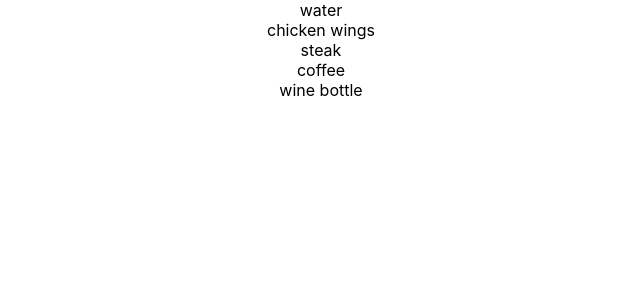
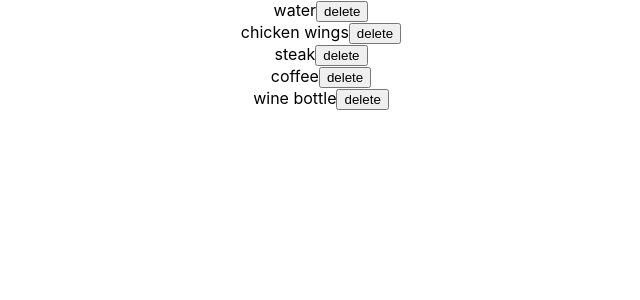
Before and after one commit to feres1994/senior-test, a React (Create React App) app in the folder senior-test/: page / in a window 1280 px wide. Shown: the top 300 px of the page, without its empty margins (319-959 px from the left). Built offline with nearby package versions, Linux system fonts and the light colour scheme.

Commit message:
delete element from list

```diff
--- a/senior-test/src/components/TicketContainer.js
+++ b/senior-test/src/components/TicketContainer.js
@@ -56,13 +56,17 @@ useEffect(() => {
   )()
   }, [])
 
+ const deleteItem = (id) => {
+     const items = products.products.filter(el => el.id !== id)
+     setProducts(getTicket(items))
 
+ }
 
   return (
 
 
       <div>
-          { products?.products?.map((product,i) =>  <TicketItem item={product}   key={i} />)} </div>
+          { products?.products?.map((product,i) =>  <TicketItem item={product}   key={i}  deleteItem={() => deleteItem(product.id)} />)} </div>
 
   )
 
--- a/senior-test/src/components/TicketItem.js
+++ b/senior-test/src/components/TicketItem.js
@@ -10,13 +10,16 @@ import {
   } from "@material-ui/core";
 
 
-export default function TicketItem({item}) {
+export default function TicketItem({item, deleteItem}) {
 
 
 
   return (
 <div>
 {item.product}
+<button  onClick={deleteItem} >
+    delete
+</button>
 </div>
 
 
```
